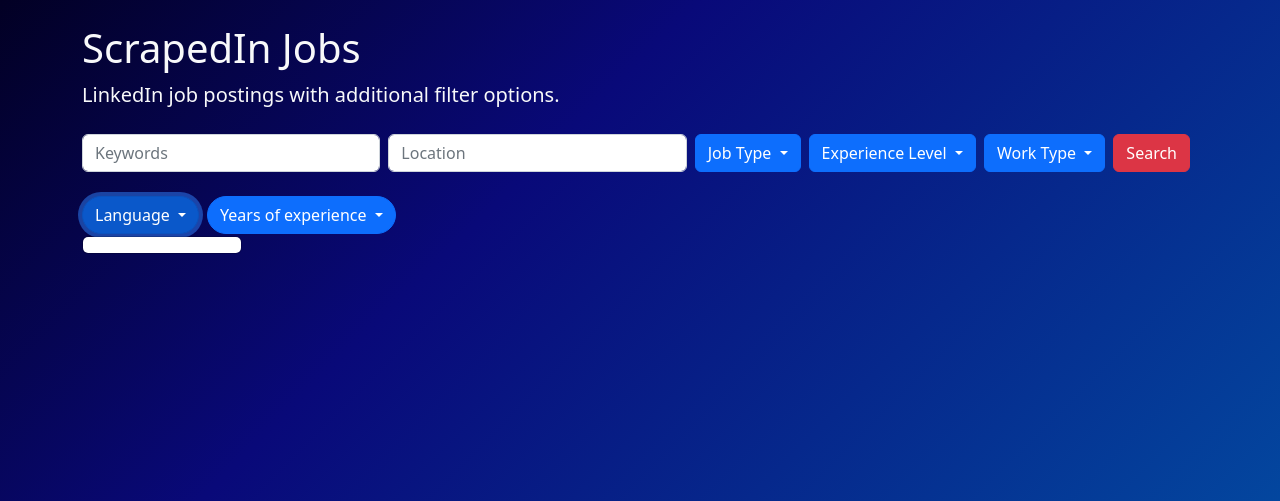
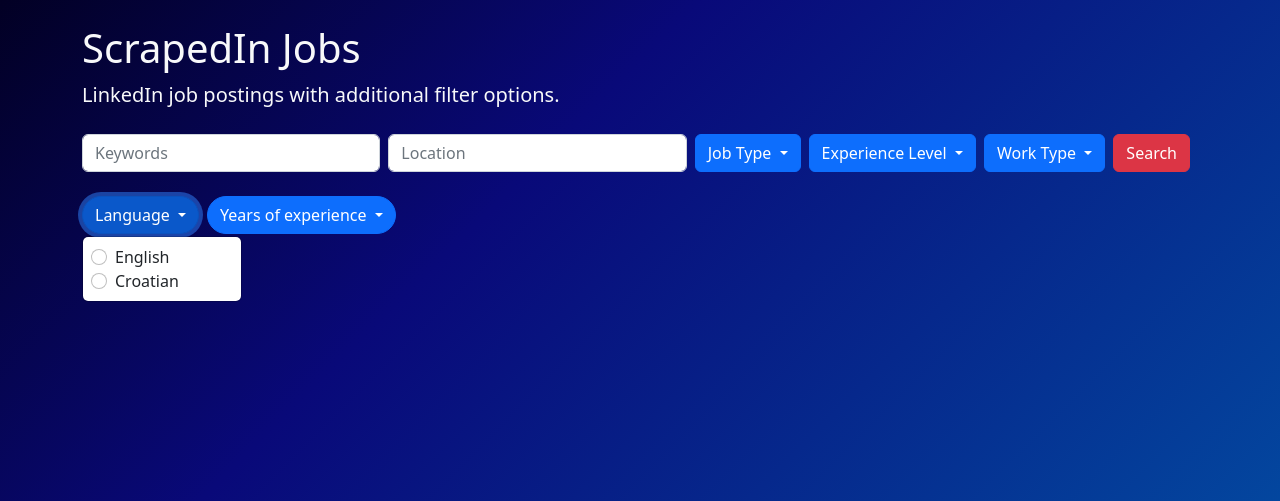
Before and after one commit to yetra/scrapedin-jobs, a Python web app: template scrapedin/templates/jobs.html in a window 1280 px wide, after a click on "Language". Shown: the top 501 px of the page. Run offline with Jinja, Linux system fonts and the light colour scheme; the template is opened without the code that fills it, so the values that code supplies are empty.

Commit message:
Add Language dropdown options

```diff
--- a/scrapedin/templates/jobs.html
+++ b/scrapedin/templates/jobs.html
@@ -162,7 +162,22 @@
               Language
             </button>
             <ul class="dropdown-menu px-2">
-              <li></li>
+              <li>
+                <div class="form-check">
+                  <input class="form-check-input" type="radio" name="language" value="en" id="L1">
+                  <label class="form-check-label" for="L1">
+                    English
+                  </label>
+                </div>
+              </li>
+              <li>
+                <div class="form-check">
+                  <input class="form-check-input" type="radio" name="language" value="hr" id="L2">
+                  <label class="form-check-label" for="L2">
+                    Croatian
+                  </label>
+                </div>
+              </li>
             </ul>
           </div>
           <div class="dropdown me-2">
```
